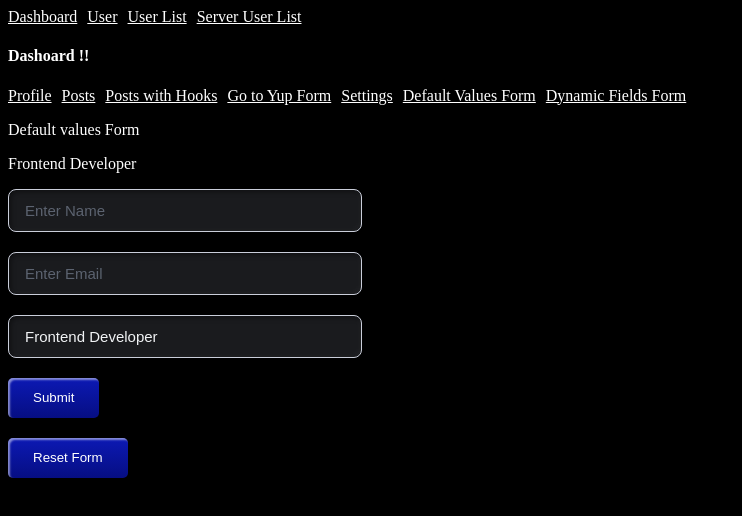
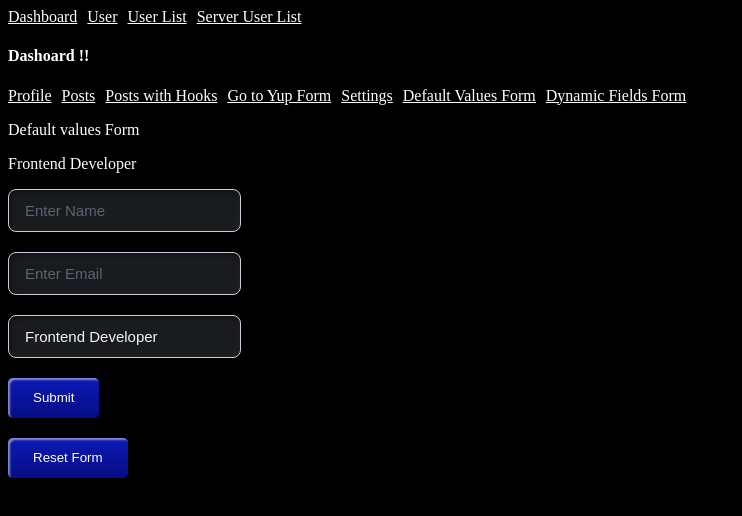
Before and after one commit to Saif-Ali-Warsi/react-experiments, a React (Vite) app: page /dashboard/default-values in a window 1280 px wide. Shown: the top 516 px of the page, without its empty margins (0-742 px from the left). Built offline with nearby package versions, Linux system fonts and the light colour scheme.

Commit message:
lazy loading implemented

```diff
--- a/src/App.jsx
+++ b/src/App.jsx
@@ -1,14 +1,17 @@
 import { BrowserRouter, Route, Routes } from "react-router-dom";
+import { lazy, Suspense } from "react";
 import HomePage from "./pages/HomePage";
 import Navbar from "./components/navbar/NavBar";
 import UserPage from "./pages/UserPage";
 import UserList from "./pages/UserList";
 import ServerUsers from "./pages/ServerUsers";
-import Dashboard from "./pages/Dashboard";
-import Profile from "./pages/Profile";
-import Settings from "./pages/Settings";
-import Posts from "./pages/Posts";
-import PostsWithHook from "./pages/PostsWithHook";
+
+const Dashboard = lazy(() => import("./pages/Dashboard"));
+const Profile = lazy(() => import("./pages/Profile"));
+const Settings = lazy(() => import("./pages/Settings"));
+const Posts = lazy(() => import("./pages/Posts"));
+const PostsWithHook = lazy(() => import("./pages/PostsWithHook"));
+
 import YupForm from "./pages/YupForm";
 import DefaultValuesForm from "./pages/DefaultValuesForm";
 import DynamicFields from "./pages/DynamicFields";
@@ -17,9 +20,11 @@ function App() {
   return (
     <>
       <BrowserRouter>
+        <Suspense fallback={<p>Loading page...</p>}>
         <Navbar></Navbar>
         <Routes>
           <Route path="/" element={<HomePage />} />
+
 
             <Route path="/dashboard" element={<Dashboard />}>
               <Route path="posts" element={<Posts />} />
@@ -31,10 +36,12 @@ function App() {
               <Route path="dynamic-fields" element={<DynamicFields />} />
             </Route>
 
+
           <Route path="user-page" element={<UserPage />} />
           <Route path="user-list" element={<UserList />} />
           <Route path="server-user-list" element={<ServerUsers />} />
         </Routes>
+          </Suspense>
       </BrowserRouter>
     </>
   );
--- a/src/components/custom-input/custome-input.css
+++ b/src/components/custom-input/custome-input.css
@@ -4,7 +4,6 @@
 
 .input-box {
   /* Dimensions & Layout */
-  width: 100%;
   max-width: 320px;
   padding: 12px 16px;
   font-size: 15px;
--- a/src/components/select/select-box.css
+++ b/src/components/select/select-box.css
@@ -4,7 +4,6 @@
 
 .input-box {
   /* Dimensions & Layout */
-  width: 100%;
   max-width: 320px;
   padding: 12px 16px;
   font-size: 15px;
```
Lines whose indentation alone changed are shown as unchanged.
